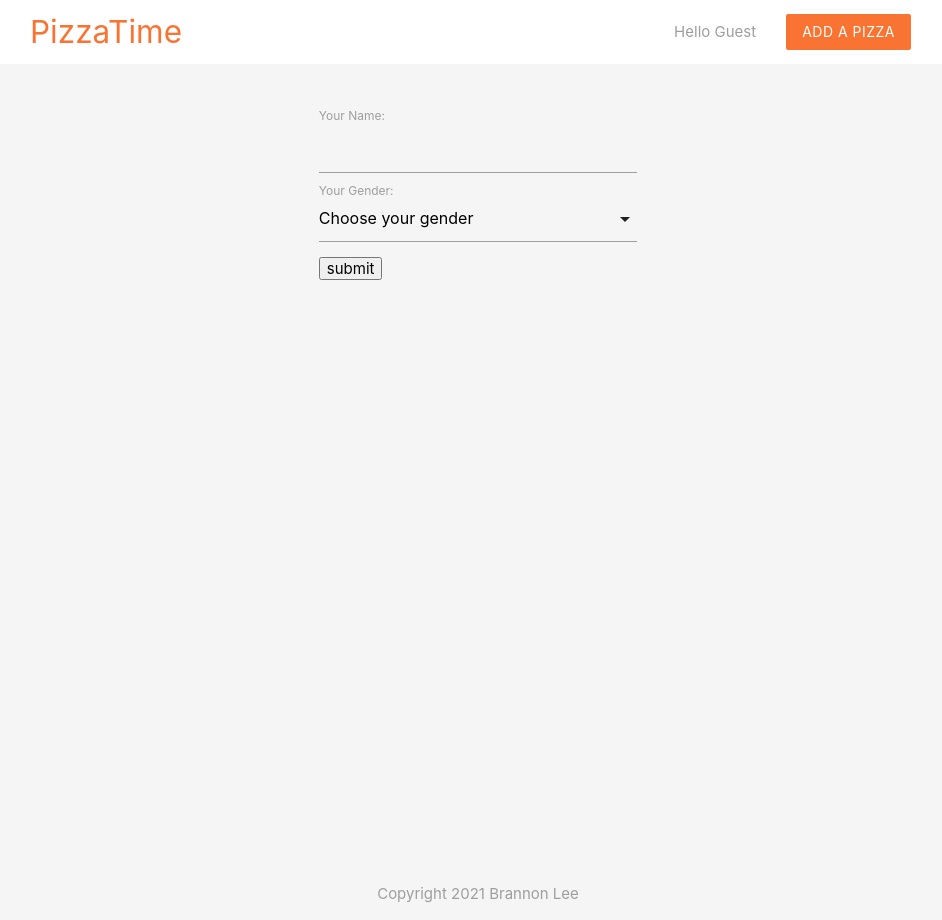
After one commit to menomenonkwan/pizza-parlor, a PHP site: page /login.php in a window 1280 px wide. The commit adds this page. Shown: the whole page, without its empty margins (162-1104 px from the left). Run offline with PHP 8.4, Linux system fonts and the light colour scheme.

Commit message:
added login with session and cookie globals

```diff
--- a/add.php
+++ b/add.php
@@ -66,7 +66,7 @@
 
   <section class="container grey-text text-darken-1">
     <h4 class="center">Add a Pizza</h4>
-    <form class="white" action="add.php" method="POST">
+    <form class="white" action="<?php echo $_SERVER['PHP_SELF'] ?>" method="POST">
       <label>Your Email:</label>
       <input type="text" name="email" value="<?php echo htmlspecialchars($email) ?>">
       <div class="red-text"><?php echo $errors['email'] ?></div>
--- a/details.php
+++ b/details.php
@@ -49,7 +49,7 @@
       <p><?php echo htmlspecialchars($pizza['ingredients']); ?></p>
 
       <!-- DELETE FROM -->
-      <form action="details.php" method="POST">
+      <form action="<?php echo $_SERVER['PHP_SELF'] ?>" method="POST">
         <input type="hidden" name="id_to_delete" value="<?php echo $pizza['id']; ?>">
         <input type="submit" name="delete" value="Delete" class="btn brand z-depth-1">
       </form>
--- /dev/null
+++ b/login.php
@@ -0,0 +1,40 @@
+<?php
+
+  if(isset($_POST['submit'])){
+
+    // cookie
+    setcookie('gender', $_POST['gender'], time() + 86400);
+
+    // session
+    session_start();
+
+    $_SESSION['name'] = $_POST['name'];
+
+    header('Location: index.php');
+  }
+
+?>
+
+<!DOCTYPE html>
+<html lang="en">
+
+  <?php include('templates/header.php'); ?>
+
+  <form action="<?php echo $_SERVER['PHP_SELF']; ?>" method="POST">
+    <label>Your Name:</label>
+    <input type="text" name="name">
+    <div class="input-field">
+      <select name="gender">
+        <option value="" disabled selected>Choose your gender</option>
+        <option value="female">female</option>
+        <option value="male">male</option>
+        <option value="">declined to state</option>
+      </select>
+      <label>Your Gender:</label>
+    </div>
+    <input type="submit" name="submit" value="submit">
+  </form>
+
+  <?php include('templates/footer.php'); ?>
+
+</html>
--- a/templates/footer.php
+++ b/templates/footer.php
@@ -9,6 +9,10 @@
       const elems = document.querySelectorAll('.sidenav');
       const instances = M.Sidenav.init(elems, {});
     });
+    document.addEventListener('DOMContentLoaded', function() {
+      const elems = document.querySelectorAll('select');
+      const instances = M.FormSelect.init(elems, {});
+    });
 
     const today = new Date();
     document.querySelector('.copyright').textContent = today.getFullYear();
--- a/templates/header.php
+++ b/templates/header.php
@@ -1,3 +1,19 @@
+<?php
+
+  session_start();
+
+  if($_SERVER['QUERY_STRING'] == 'noname'){
+    unset($_SESSION['name']);
+  }
+
+  $name = $_SESSION['name'] ?? 'Guest';
+
+  // get cookie
+  $gender_cookie = $_COOKIE['gender'] ?? '';
+  $gender = $gender_cookie ? "($gender_cookie)" : '';
+
+?>
+
 <head>
   <meta charset="UTF-8">
   <meta http-equiv="X-UA-Compatible" content="IE=edge">
@@ -44,7 +60,10 @@
   <nav class="white z-depth-0">
     <div class="container">
       <a href="index.php" class="brand-logo brand-text">PizzaTime</a>
-      <ul id="nav-mobile" class="right hide-on-small-and-down">
+      <ul id="nav-mobile" class="right hide-on-med-and-down">
+        <li>
+          <a class="grey-text center" href="login.php">Hello <?php echo htmlspecialchars($name) . " " . htmlspecialchars($gender); ?></a>
+        </li>
         <li><a href="add.php" class="btn brand z-depth-0">Add A Pizza</a></li>
       </ul>
 
@@ -52,6 +71,9 @@
         <i class="material-icons">menu</i>
       </a>
       <ul class="sidenav mobile-nav grey lighten-2" id="mobile-menu">
+        <li>
+          <a class="grey-text center" href="login.php">Hello <?php echo htmlspecialchars($name) . " " . htmlspecialchars($gender); ?></a>
+        </li>
         <li><a href="add.php" class="btn brand z-depth-0">Add A Pizza</a></li>
       </ul>
     </div>
```
